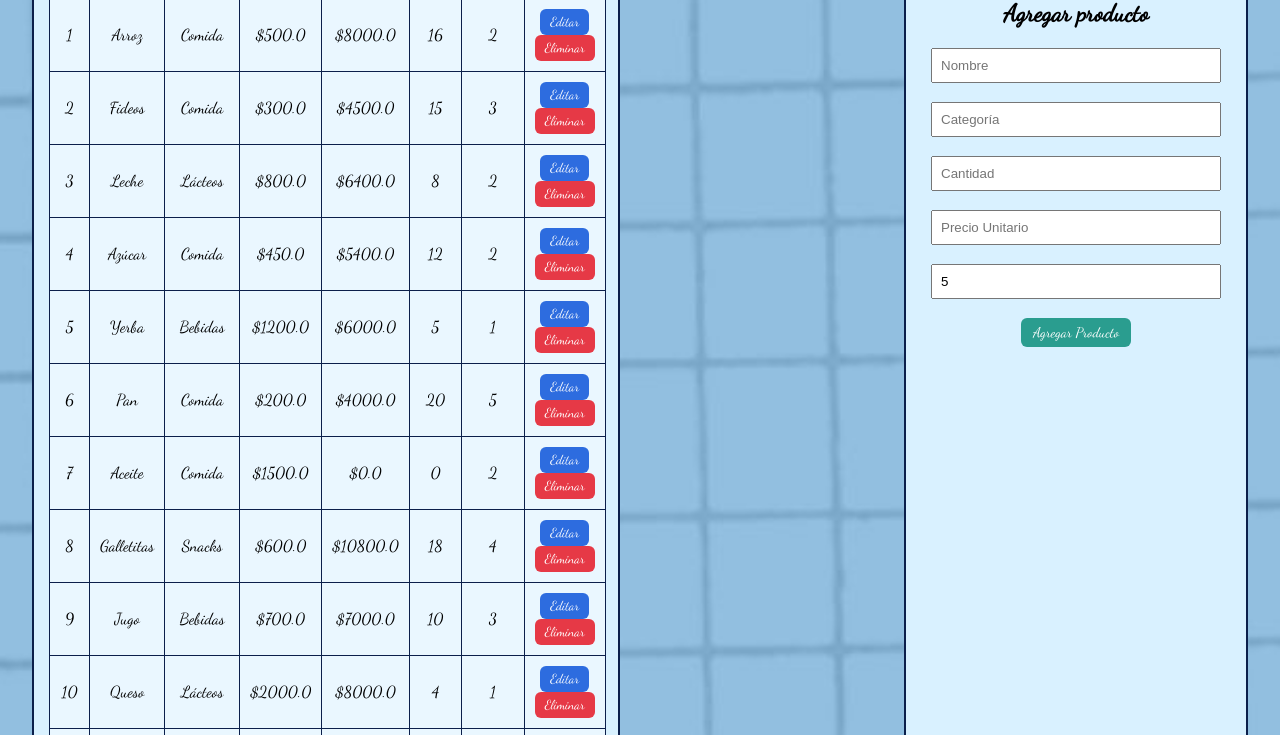
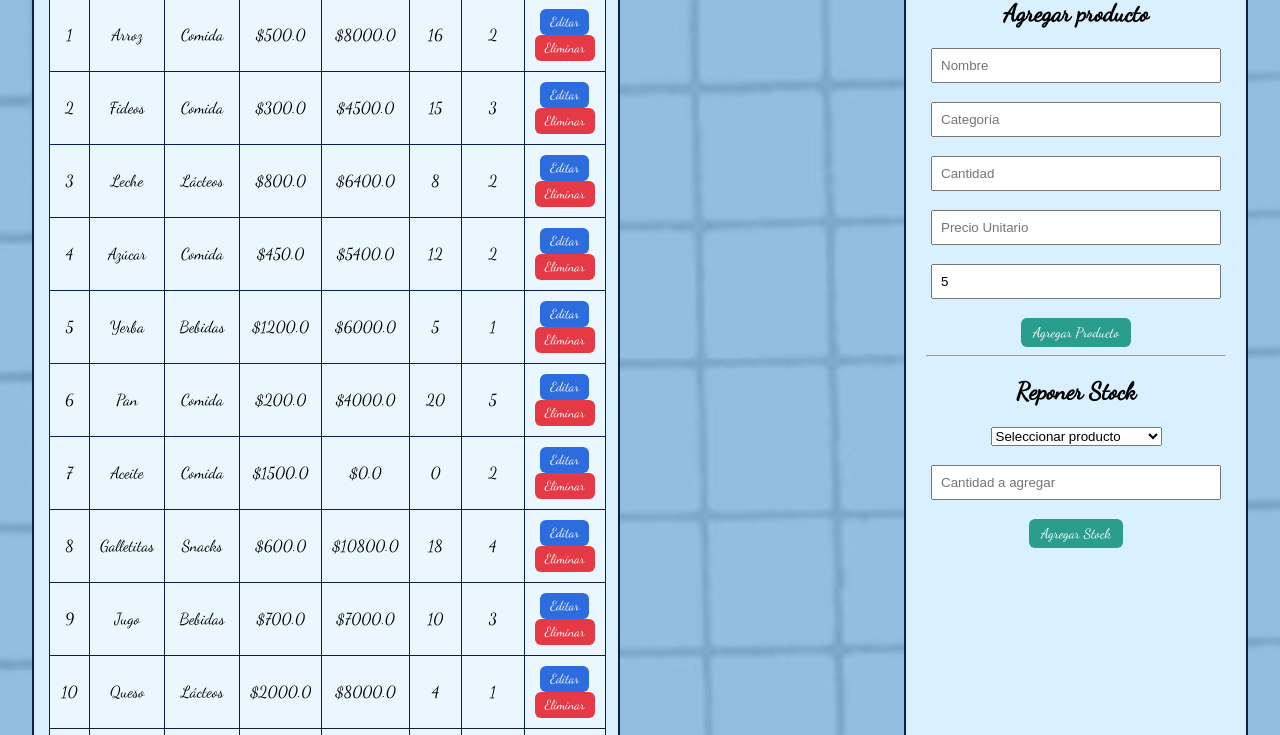
Before and after one commit to TizianoYantz/trabajo-final-desarrollo-software, a Flask app: page /inventario in a window 1280 px wide. Shown: the part 364-1099 px from the top of the page. Run offline with Flask 3, Linux system fonts and the light colour scheme; a user stored in the database is signed in; data comes from the database, SQL or seed files in the repository; both versions use the stored data as it was after the commit.

Commit message:
añadi reponer stock

```diff
--- a/app.py
+++ b/app.py
@@ -288,6 +288,41 @@ def agregar_producto_html():
 
     return redirect("/inventario")
 
+@app.route("/agregar-stock", methods=["POST"])
+def agregar_stock():
+
+    if "usuario" not in session:
+        return redirect("/login")
+
+    conn = conectar_db()
+    cursor = conn.cursor()
+
+    producto_id = int(request.form["producto_id"])
+    cantidad = int(request.form["cantidad"])
+
+    cursor.execute("""
+        UPDATE productos
+        SET cantidad = cantidad + ?
+        WHERE id = ?
+    """, (cantidad, producto_id))
+
+    cursor.execute("""
+        SELECT nombre
+        FROM productos
+        WHERE id = ?
+    """, (producto_id,))
+
+    producto = cursor.fetchone()
+
+    cursor.execute("""
+        INSERT INTO movimientos (descripcion)
+        VALUES (?)
+    """, (f"Se repuso stock de {producto['nombre']} (+{cantidad})",))
+
+    conn.commit()
+    conn.close()
+
+    return redirect("/inventario")
 # ==========================
 # EDITAR PRODUCTO
 # ==========================
--- a/templates/inventario.html
+++ b/templates/inventario.html
@@ -7,14 +7,13 @@
 
     <link rel="stylesheet"
           href="{{ url_for('static', filename='css/style.css') }}">
-    <link rel="stylesheet"
-        href="{{ url_for('static', filename='css/style.css') }}">
 
     <link href="https://fonts.googleapis.com/css2?family=Dancing+Script&display=swap"
           rel="stylesheet">
 </head>
 
 <body class="inventario">
+
     <div class="usuario-info">
 
         <div class="usuario-icono">
@@ -36,6 +35,7 @@
         </a>
 
     </div>
+
     <h1 class="titulo">Inventario</h1>
 
     <a href="/" class="home-link">🏠</a>
@@ -176,6 +176,40 @@
 
             </form>
 
+            <hr>
+
+            <!-- 🆕 REPOSICIÓN DE STOCK -->
+            <h2>Reponer Stock</h2>
+
+            <form method="POST" action="/agregar-stock">
+
+                <select name="producto_id" required>
+                    <option value="">Seleccionar producto</option>
+
+                    {% for producto in productos %}
+                        <option value="{{ producto['id'] }}">
+                            {{ producto['nombre'] }} (Stock: {{ producto['cantidad'] }})
+                        </option>
+                    {% endfor %}
+
+                </select>
+
+                <br><br>
+
+                <input type="number"
+                       name="cantidad"
+                       min="1"
+                       placeholder="Cantidad a agregar"
+                       required>
+
+                <br><br>
+
+                <button type="submit">
+                    Agregar Stock
+                </button>
+
+            </form>
+
         </div>
 
     </div>
```
Also changed, not shown: inventario.db. Lines whose indentation alone changed are shown as unchanged.
